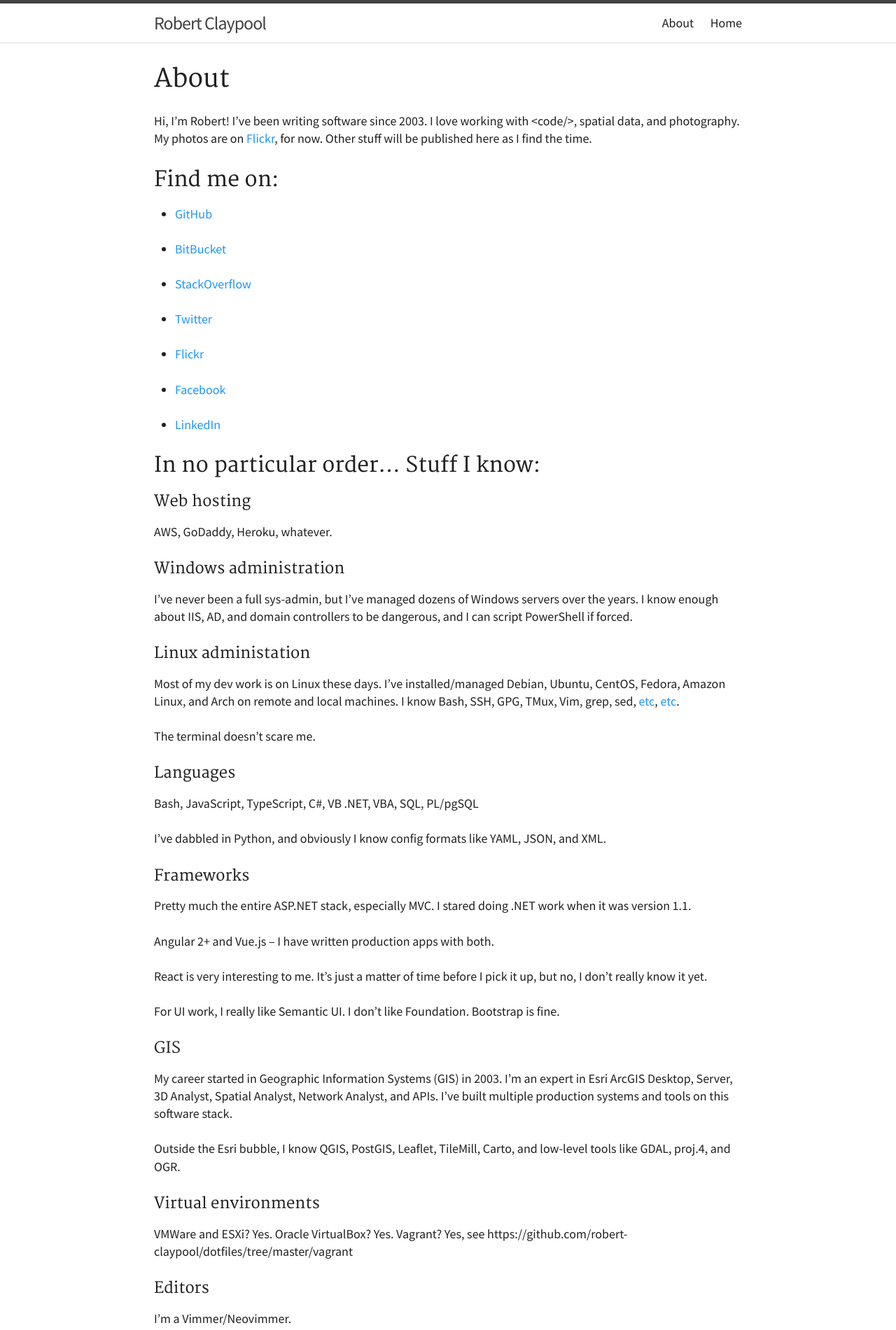
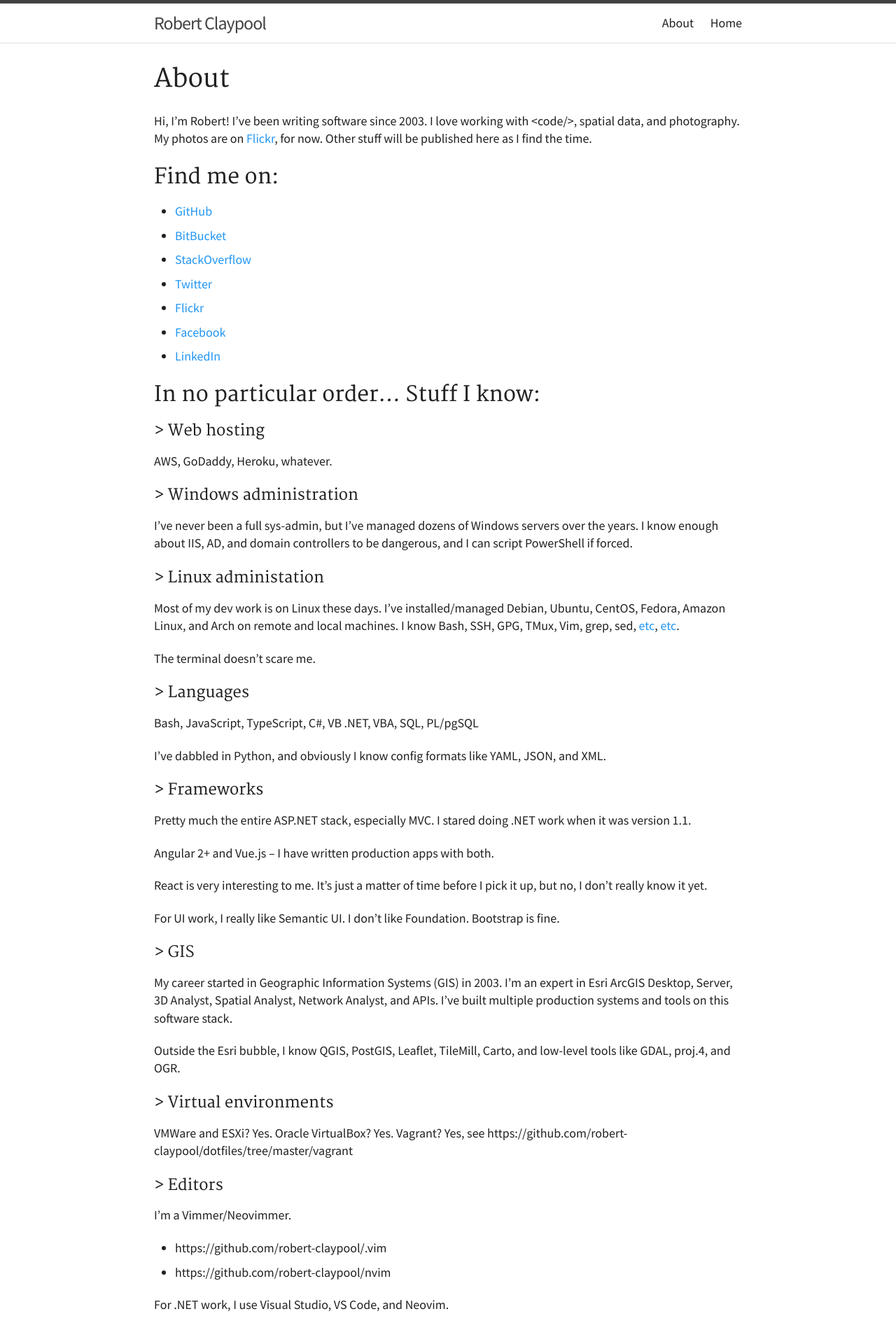
Before and after one commit to robert-claypool/robert-claypool.github.io, a Jekyll site: the page built from about.md, in a window 1280 px wide. Shown: the top 1900 px of the page at 70% size. Built offline with Jekyll 4.4.1, drawn with Linux system fonts in a browser that asks for light colours; nearby versions of some CDN libraries; some of the changed text lies outside the part shown.

Commit message:
Formatting/Spacing

```diff
--- a/_sass/_base.scss
+++ b/_sass/_base.scss
@@ -42,7 +42,11 @@ h1, h2, h3, h4, h5, h6,
 
 p, blockquote, pre,
 ul, ol, dl, li, figure, {
-  margin-bottom: $spacing-unit / 1.2;
+  margin-bottom: $spacing-unit / 1.4;
+}
+
+li {
+  margin-bottom: $spacing-unit / 3.2;
 }
 
 /**
--- a/about.md
+++ b/about.md
@@ -20,15 +20,15 @@ for now. Other stuff will be published here as I find the time.
 
 ## In no particular order... Stuff I know:
 
-### Web hosting
+### > Web hosting
 AWS, GoDaddy, Heroku, whatever.
 
-### Windows administration
+### > Windows administration
 I've never been a full sys-admin, but I've managed dozens of Windows
 servers over the years. I know enough about IIS, AD, and domain
 controllers to be dangerous, and I can script PowerShell if forced.
 
-### Linux administation
+### > Linux administation
 Most of my dev work is on Linux these days.
 I've installed/managed Debian, Ubuntu, CentOS, Fedora, Amazon Linux, and
 Arch on remote and local machines. I know Bash, SSH, GPG, TMux, Vim, grep, sed,
@@ -37,12 +37,12 @@ Arch on remote and local machines. I know Bash, SSH, GPG, TMux, Vim, grep, sed,
 
 The terminal doesn't scare me.
 
-### Languages
+### > Languages
 Bash, JavaScript, TypeScript, C#, VB .NET, VBA, SQL, PL/pgSQL
 
 I've dabbled in Python, and obviously I know config formats like YAML, JSON, and XML.
 
-### Frameworks
+### > Frameworks
 Pretty much the entire ASP.NET stack, especially MVC. I stared doing .NET work
 when it was version 1.1.
 
@@ -53,7 +53,7 @@ but no, I don't really know it yet.
 
 For UI work, I really like Semantic UI. I don't like Foundation. Bootstrap is fine.
 
-### GIS
+### > GIS
 My career started in Geographic Information Systems (GIS) in 2003. I'm an
 expert in Esri ArcGIS Desktop, Server, 3D Analyst, Spatial Analyst,
 Network Analyst, and APIs. I've built multiple production systems and tools
@@ -62,24 +62,24 @@ on this software stack.
 Outside the Esri bubble, I know QGIS, PostGIS, Leaflet, TileMill, Carto, and
 low-level tools like GDAL, proj.4, and OGR.
 
-### Virtual environments
+### > Virtual environments
 VMWare and ESXi? Yes. Oracle VirtualBox? Yes. Vagrant? Yes,
 see https://github.com/robert-claypool/dotfiles/tree/master/vagrant
 
-### Editors
+### > Editors
 I'm a Vimmer/Neovimmer.
 * https://github.com/robert-claypool/.vim
 * https://github.com/robert-claypool/nvim
 
 For .NET work, I use Visual Studio, VS Code, and Neovim.
 
-### Source control
+### > Source control
 Git these days, TFS if needed.
 
 Before Git I used Mecurial, before Mecurial was SVN, before SVN
 was Visual Source Safe.
 
-### DevOps
+### > DevOps
 I have informally filled the role of DevOps engineer everywhere I go -- Webpack,
 Grunt, Gulp, MSBuild, TFS, Mecurial (hg), Git, Hudson/Jenkins CI, Flowdock,
 Slack, Atlassian Bitbucket/Jira/Bamboo, GitHub, GitLab CE, Docker Compose,
@@ -88,14 +88,14 @@ Vagrant, unit testing frameworks, and more.
 DevOps isn't about the tools, but the process. I know how to automate things
 and get out of a team's way.
 
-### Data and Networking
+### > Data and networking
 Redis, NGINX, Docker, Docker Compose, SQL Server, and PostgreSQL. I know
 all of them pretty well.
 
 I hate Oracle. It's a fine database, but the company is garbage. Postgres is
 free and awesome, use that or MySQL instead.
 
-### AWS and "the cloud"
+### > AWS and "the cloud"
 I'm learning Azure now, but Amazon Web Services (AWS) is what I really know.
 
 I have managed a network of servers and services on AWS since 2012.
@@ -124,19 +124,19 @@ dynamic auto-scaling, load balancing, fault tolerant capabilities of AWS,
 and I have a good general knowledge of networking and troubleshooting in
 such environments.
 
-### Security
+### > Security
 My PGP public key is
 [0x6AF2BF57992F19ED](https://pgp.mit.edu/pks/lookup?op=vindex&search=0x6AF2BF57992F19ED).
 
 I don't reuse passwords. Google Auth is my friend.
 
-### Crypto Currencies
+### > Crypto currencies
 It's just a hobby, but I could talk about this for hours.
 
 You should read the [Satoshi whitepaper](https://bitcoin.org/bitcoin.pdf).
 Prepare to be blown away. :)
 
-## Terms and Conditions
+## Terms and conditions
 This blog was made to distribute valuable info and show off my recent
 work. To that end, I license the content under
 [CC BY 4.0](https://creativecommons.org/licenses/by/4.0/).
```
